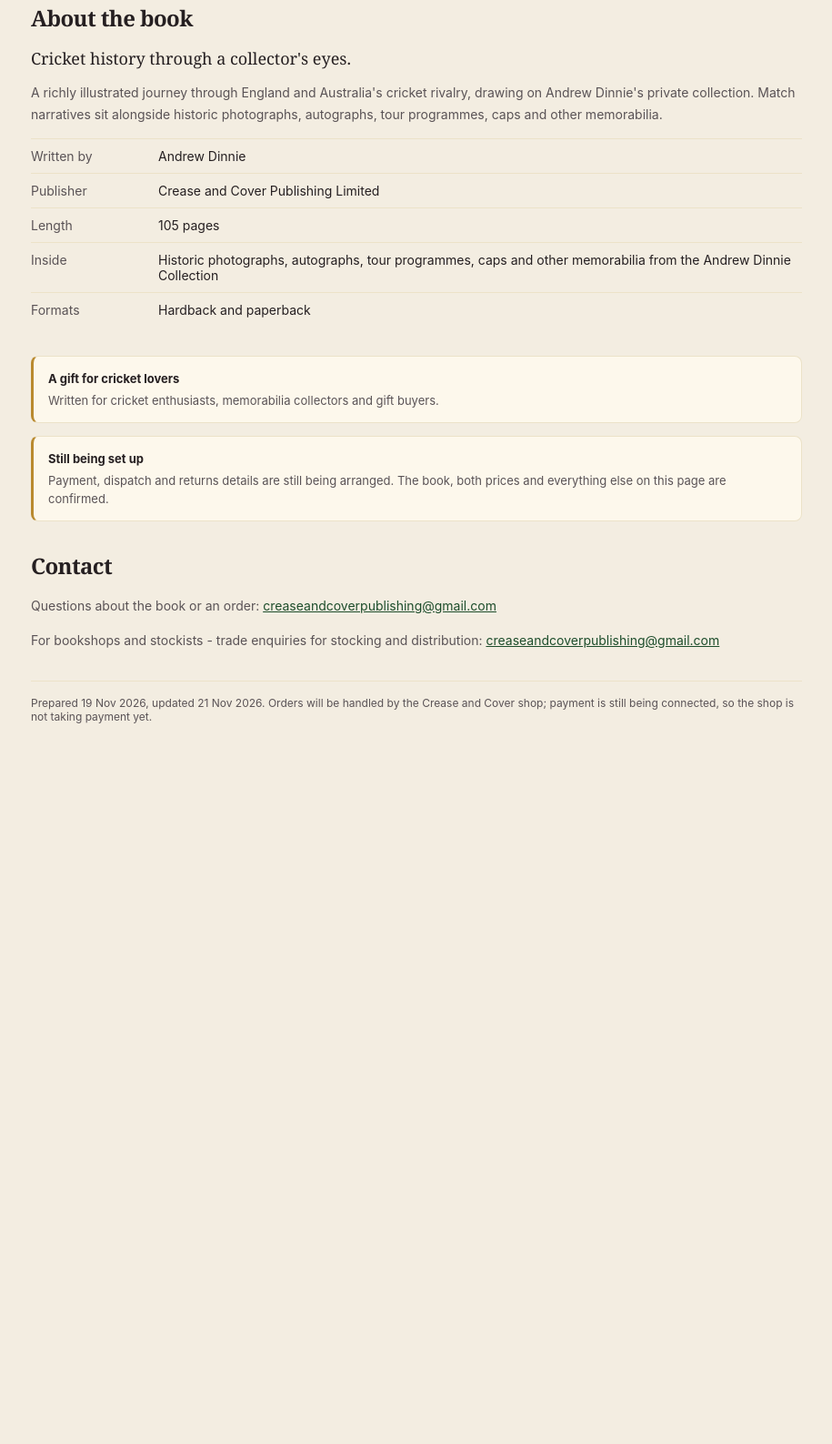
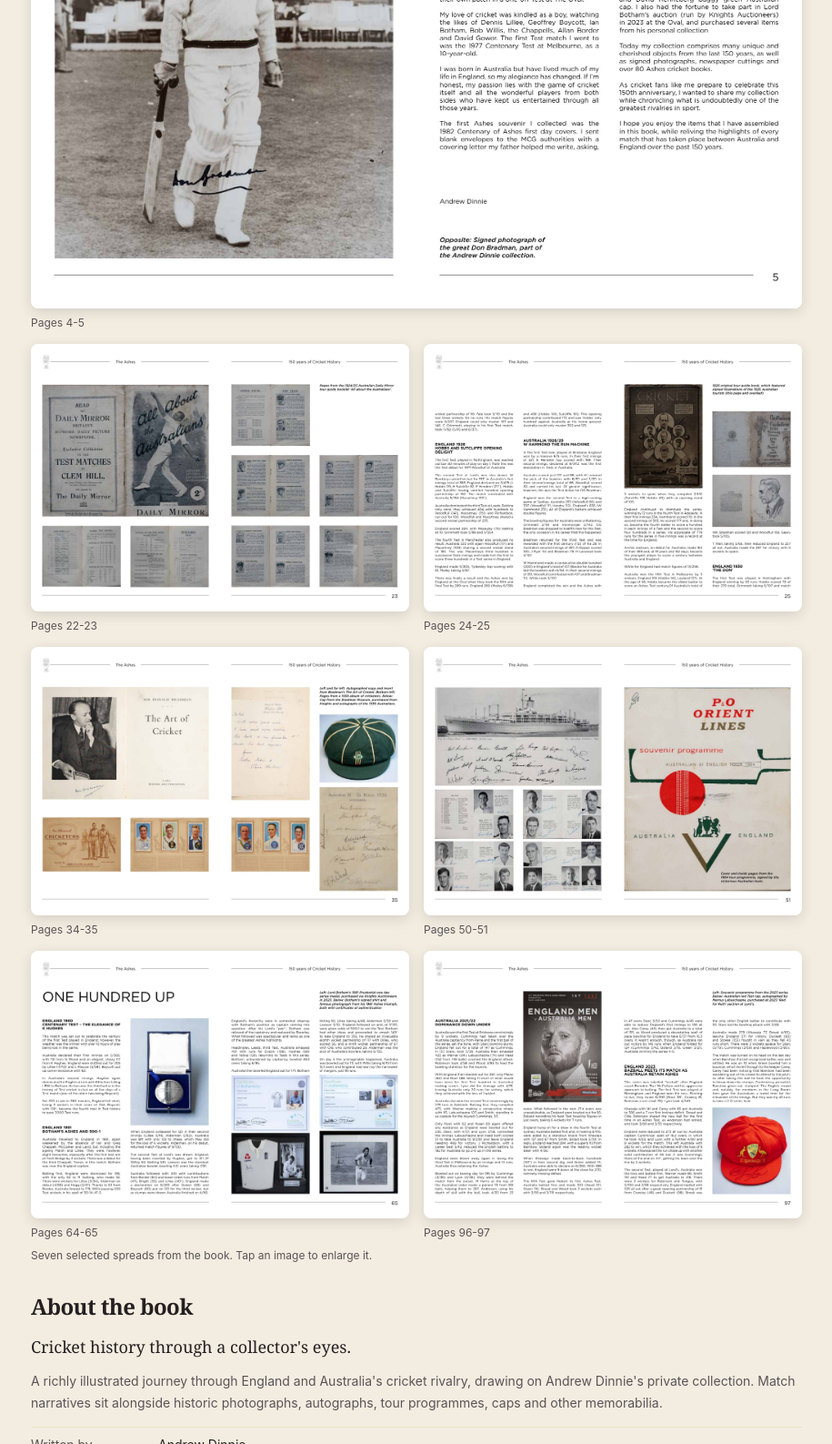
Before and after one commit to creaseandcoverpublishing/creaseandcoverpublishing.github.io, a plain HTML site: page index.html in a window 1280 px wide. Shown: the part 1049-2636 px from the top of the page at 91% size, without its empty margins (182-1097 px from the left). Before the commit the page ends 1892 px from the top, so only its background shows below. Drawn offline with Linux system fonts and the light colour scheme.

Commit message:
Adjust spreads layout and update captions
Updated the layout for the spreads section and modified captions.

```diff
--- a/index.html
+++ b/index.html
@@ -54,8 +54,11 @@
     .hero { grid-template-columns:1.05fr 0.95fr; align-items:center; padding:40px; gap:40px; }
     h1 { font-size:40px; }
     .cover { max-width:360px; justify-self:center; }
-    .spreads { grid-template-columns:1fr 1fr 1fr; gap:16px; }
+    .spreads { grid-template-columns:1fr 1fr; gap:16px; }
   }
+  .spread { margin:0; min-width:0; }
+  .spread figcaption { font-size:12px; color:var(--ink2); margin-top:8px; }
+  @media (min-width:768px) { .spread-lead { grid-column:1 / -1; } }
 </style>
 </head>
 <body>
@@ -79,11 +82,15 @@
   <section>
     <h2>Inside the book</h2>
     <div class="spreads">
-      <img src="9-spread-bradman.jpg" alt="Sample spread: Bradman's signed The Art of Cricket, a 1938 cricket album, autographs and a Bradman Museum cap">
-      <img src="10-spread-1964.jpg" alt="Sample spread: the 1964 Australian tour programme, with team photographs and signatures">
-      <img src="11-spread-botham.jpg" alt="Sample spread: Botham and Border, a signed Steve Waugh photograph and Botham's 1983/84 touring blazer">
+      <figure class="spread spread-lead"><a href="1-spread-04-05.jpg" target="_blank" rel="noopener"><img src="1-spread-04-05.jpg" alt="Book preview, printed pages 4-5"></a><figcaption>Pages 4-5</figcaption></figure>
+      <figure class="spread"><a href="2-spread-22-23.jpg" target="_blank" rel="noopener"><img src="2-spread-22-23.jpg" alt="Book preview, printed pages 22-23"></a><figcaption>Pages 22-23</figcaption></figure>
+      <figure class="spread"><a href="3-spread-24-25.jpg" target="_blank" rel="noopener"><img src="3-spread-24-25.jpg" alt="Book preview, printed pages 24-25"></a><figcaption>Pages 24-25</figcaption></figure>
+      <figure class="spread"><a href="4-spread-34-35.jpg" target="_blank" rel="noopener"><img src="4-spread-34-35.jpg" alt="Book preview, printed pages 34-35"></a><figcaption>Pages 34-35</figcaption></figure>
+      <figure class="spread"><a href="5-spread-50-51.jpg" target="_blank" rel="noopener"><img src="5-spread-50-51.jpg" alt="Book preview, printed pages 50-51"></a><figcaption>Pages 50-51</figcaption></figure>
+      <figure class="spread"><a href="6-spread-64-65.jpg" target="_blank" rel="noopener"><img src="6-spread-64-65.jpg" alt="Book preview, printed pages 64-65"></a><figcaption>Pages 64-65</figcaption></figure>
+      <figure class="spread"><a href="7-spread-96-97.jpg" target="_blank" rel="noopener"><img src="7-spread-96-97.jpg" alt="Book preview, printed pages 96-97"></a><figcaption>Pages 96-97</figcaption></figure>
     </div>
-    <p class="caption">Original spreads from the book: Bradman's signed The Art of Cricket and a 1938 album, the signed 1964 Australian tour programme, and Botham's 1983/84 touring blazer.</p>
+    <p class="caption">Seven selected spreads from the book. Tap an image to enlarge it.</p>
   </section>
 
   <section>
```
